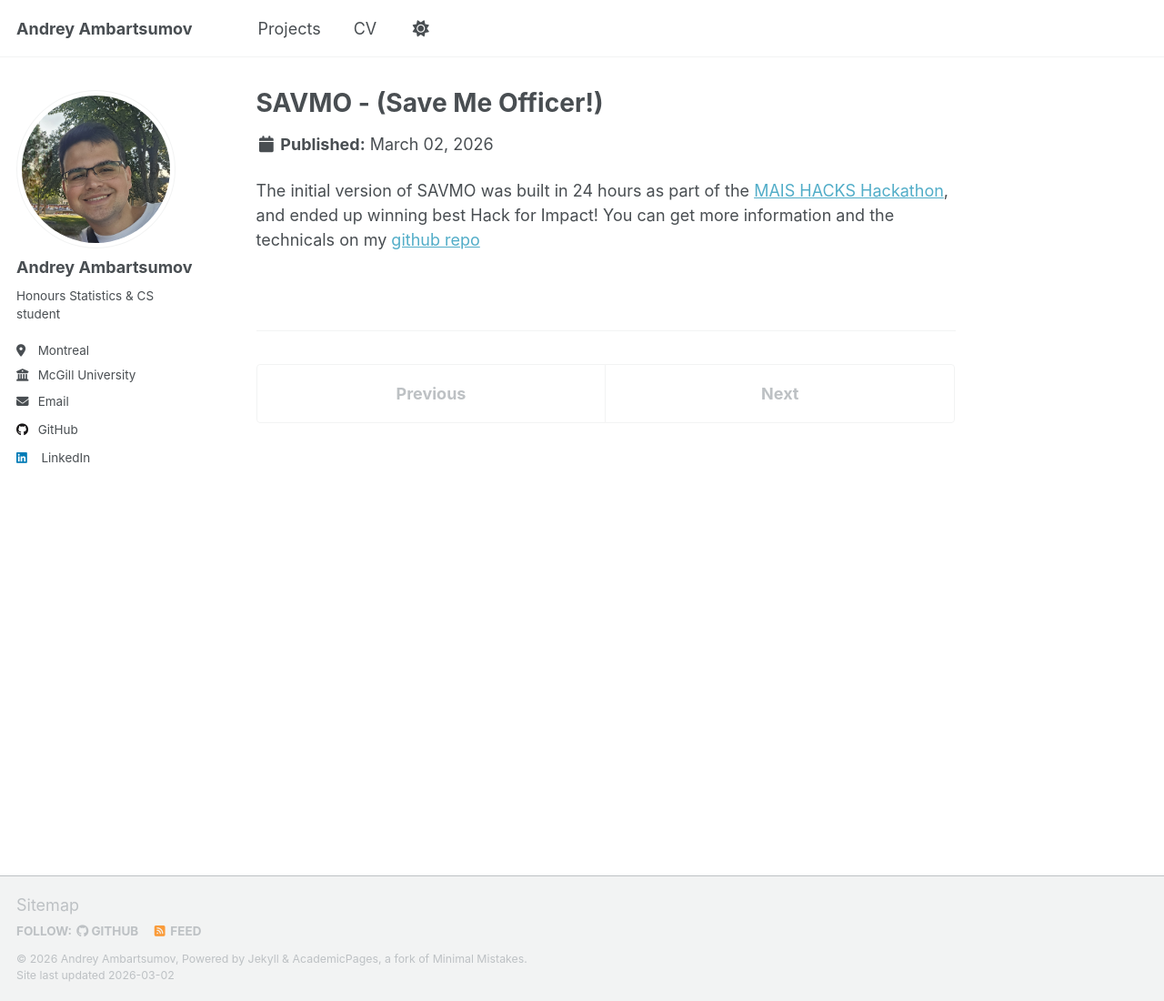
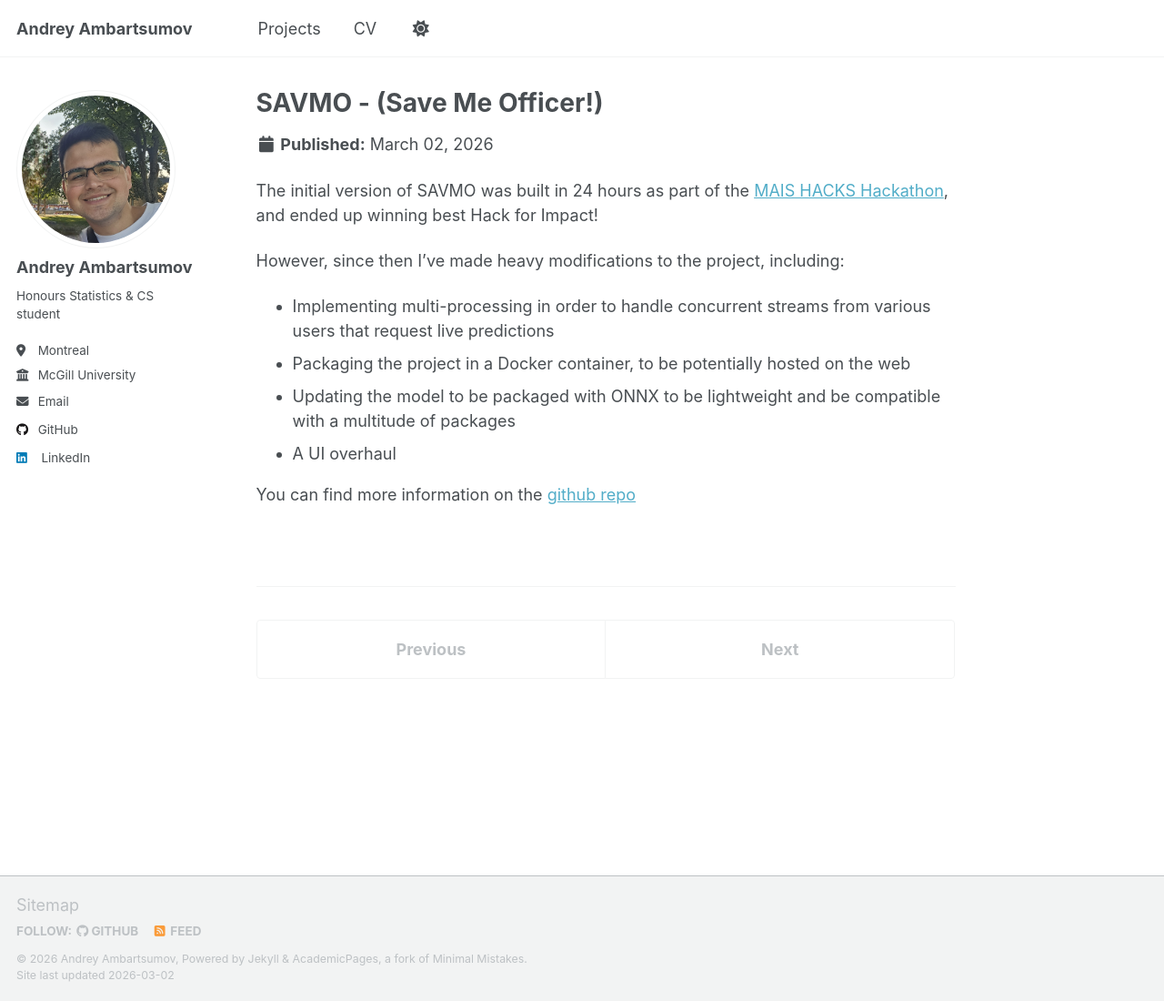
Before and after one commit to an-andrey/an-andrey.github.io, a Jekyll site: the page built from _projects/projects-1.md, in a window 1280 px wide and 1100 px high. Shown: the whole window at 91% size. Built offline with Jekyll 4.4.1, drawn with Linux system fonts in a browser that asks for light colours; a script that is not in the unit is left out.

Commit message:
updating SAVMO

```diff
--- a/_projects/projects-1.md
+++ b/_projects/projects-1.md
@@ -4,4 +4,13 @@ excerpt: "Car collision classifier using live dash-cam footage <br/><img style='
 collection: projects
 ---
 
-The initial version of SAVMO was built in 24 hours as part of the [MAIS HACKS Hackathon](https://devpost.com/software/savmo-save-me-officer), and ended up winning best Hack for Impact! You can get more information and the technicals on my [github repo](https://github.com/an-andrey/traffic-detector)
+The initial version of SAVMO was built in 24 hours as part of the [MAIS HACKS Hackathon](https://devpost.com/software/savmo-save-me-officer), and ended up winning best Hack for Impact!
+
+However, since then I've made heavy modifications to the project, including:
+
+- Implementing multi-processing in order to handle concurrent streams from various users that request live predictions
+- Packaging the project in a Docker container, to be potentially hosted on the web
+- Updating the model to be packaged with ONNX to be lightweight and be compatible with a multitude of packages
+- A UI overhaul
+
+You can find more information on the [github repo](https://github.com/an-andrey/SAVMO-crash-detector)
```
Also changed, not shown: images/savmo_cover.png.
